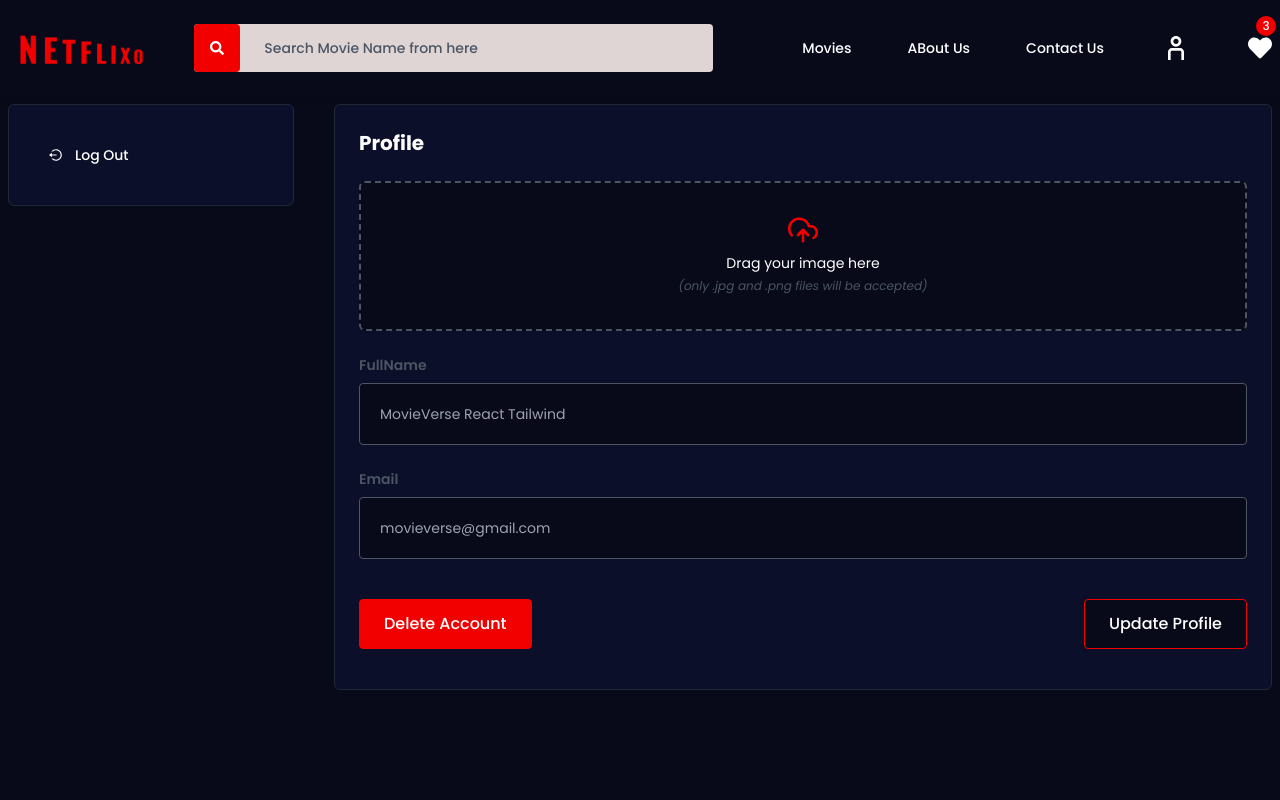
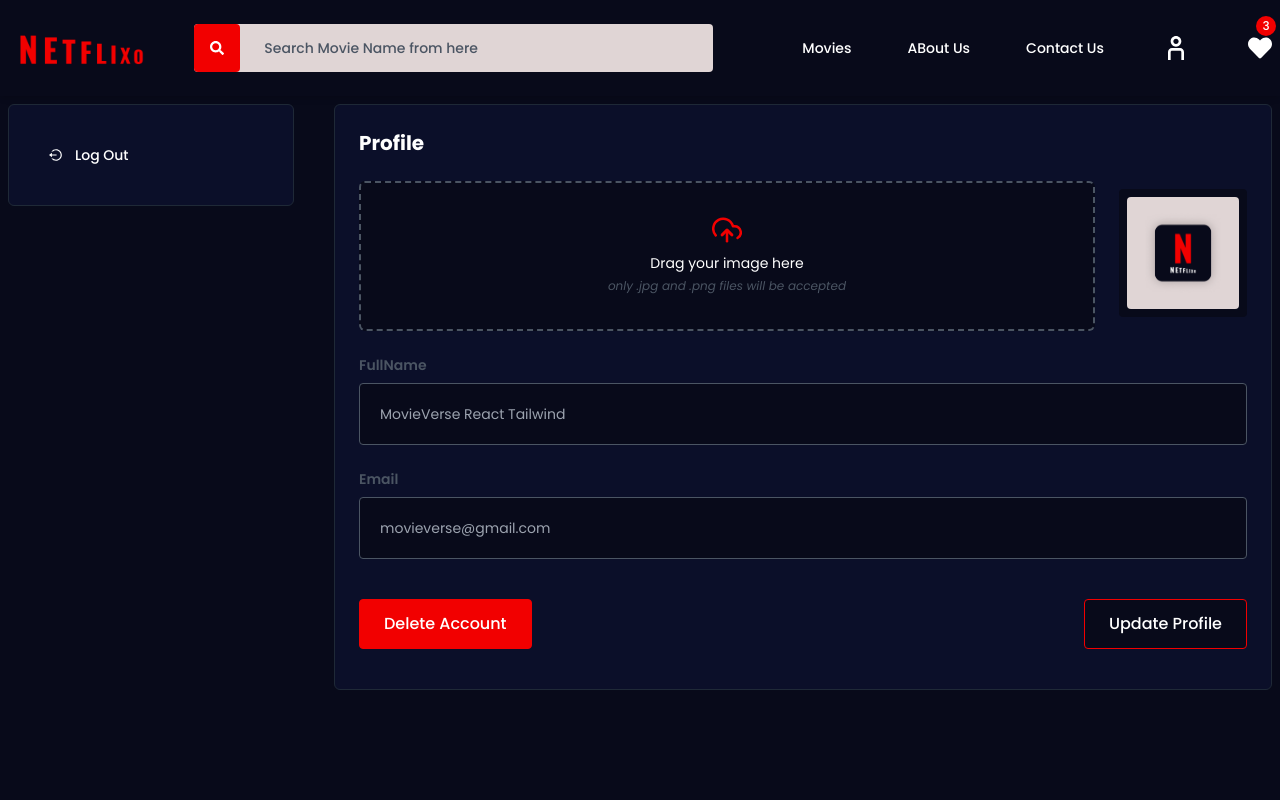
Before and after one commit to LTPhiHung/MovieVerse-FE, a React (Create React App) app: page /profile in a window 1280 px wide. Shown: the top 800 px of the page. Built offline with nearby package versions, Linux system fonts and the light colour scheme.

Commit message:
complete update profile when submit

```diff
--- /dev/null
+++ b/src/Components/Imagepreview.js
@@ -0,0 +1,13 @@
+
+
+export const Imagepreview = ({ image, name }) => {
+    return (
+        <div className="w-32 h-32 mt-2 p-2 bg-main border-border rounded">
+            <img
+                src={image ? image : "/images/user.png"}
+                alt={name}
+                className="w-full h-full object-cover rounded"
+            />
+        </div>
+    );
+};
--- /dev/null
+++ b/src/Components/Notifications/Loader.js
@@ -0,0 +1,11 @@
+import { PuffLoader } from "react-spinners";
+
+function Loader() {
+    return (
+        <div className="w-full py-4 px-2 flex-colo">
+            <PuffLoader color="#F20000" />
+        </div>
+    );
+};
+
+export default Loader;
--- a/src/Components/Uploder.js
+++ b/src/Components/Uploder.js
@@ -1,19 +1,35 @@
-import React from 'react'
+import React, { useCallback, useState } from 'react'
 import { useDropzone } from "react-dropzone"
 import { FiUploadCloud } from 'react-icons/fi';
-function Uploder() {
-    const {getRootProps, getInputProps} = useDropzone({
+import Loader from './Notifications/Loader';
+import { uploadImageService } from '../Redux/APIs/ImageUploadService';
+function Uploder({setImageUrl}) {
+    const [loading, setLoading] = useState(false);
+
+    // upload file
+    const onDrop = useCallback(async (acceptedFiles) => {
+        const file = new FormData();
+        file.append("file", acceptedFiles[0]);
+        const data = await uploadImageService(file, setLoading);
+        setImageUrl(data);
+    },
+    [setImageUrl]
+    );
+
+    const { getRootProps, getInputProps, isDragActive, isDragReject } = useDropzone({
         multiple: false,
-        maxSize: 100000,
-        onDrop: (acceptedFiles) => {
-            alert(acceptedFiles[0].name);
-        },
+        onDrop,
     });
     return (
-    <div className='w-full text-center'>
+        <div className='w-full text-center flex-colo gap-6'>
+            {loading ? (
+                <div className='px-6 w-full py-8 border-2 border-border border-dashed bg-dry rounded-md'>
+                    <Loader />
+                </div>
+            ) : (
                 <div
                     {...getRootProps()}
-            className='px-6 py-8 border-2 border-border border-dashed bg-main rounded-md cursor-pointer'
+                    className='px-6 py-8 w-full border-2 border-border border-dashed bg-main rounded-md cursor-pointer'
                 >
                     <input {...getInputProps()} />
                     <span className='mx-auto flex-colo text-subMain text-3xl'>
@@ -21,9 +37,16 @@ function Uploder() {
                     </span>
                     <p className='text-sm mt-2'>Drag your image here</p>
                     <em className='text-xs text-border'>
-                (only .jpg and .png files will be accepted)
+                        {
+                            isDragActive
+                            ? "Drop it like it's hot"
+                            : isDragReject
+                            ? "Unsupported file type..."
+                            : "only .jpg and .png files will be accepted"
+                        }
                     </em>
                 </div>
+            )}
         </div>
     )
 }
--- a/src/Components/Validation/UserValidation.js
+++ b/src/Components/Validation/UserValidation.js
@@ -35,4 +35,16 @@ const RegisterValidation = yup.object().shape({
         .matches(/^[a-zA-Z ]*$/, "Full name must contain only letters")
 });
 
-export { LoginValidation, RegisterValidation };
+const ProfileValidation = yup.object().shape({
+    fullName: yup
+        .string()
+        .required("Full name is required")
+        .max(20, "Full name must be less than 20 characters")
+        .matches(/^[a-zA-Z ]*$/, "Full name must contain only letters"),
+    email: yup
+        .string()
+        .email()
+        .required("Email is required")
+        .trim(),
+})
+export { LoginValidation, RegisterValidation, ProfileValidation };
--- /dev/null
+++ b/src/Redux/APIs/ImageUploadService.js
@@ -0,0 +1,17 @@
+import toast from "react-hot-toast";
+import Axios from "./Axios";
+
+const uploadImageService = async (file, setLoading) => {
+    try {
+        setLoading(true);
+        const { data } = await Axios.post("/upload", file);
+        setLoading(false);
+        toast.success("File Uploaded Successfully");
+        return data;
+    } catch (error) {
+        setLoading(false);
+        toast.error("Something went wrong");
+    }
+}
+
+export { uploadImageService };
--- a/src/Redux/APIs/userServices.js
+++ b/src/Redux/APIs/userServices.js
@@ -25,8 +25,12 @@ const loginService = async (user) => {
 }
 
 // update profile API call
-const updateProfileService = async (user) => {
-    const { data } = await Axios.put("/users", user);
+const updateProfileService = async (user, token) => {
+    const { data } = await Axios.put("/users", user, {
+        headers: {
+            Authorization: `Bearer ${token}`,
+        },
+    });
     if(data) {
         localStorage.setItem("userInfo", JSON.stringify(data));
     }
--- a/src/Redux/Actions/userActions.js
+++ b/src/Redux/Actions/userActions.js
@@ -1,7 +1,7 @@
 import * as userConstants from "../Constants/userConstants";
 import * as userApi from "../APIs/userServices";
 import toast from "react-hot-toast";
-import { ErrorsACtion } from "../Protection";
+import { ErrorsACtion, tokenProtection } from "../Protection";
 
 // login action
 const loginAction = (datas) => async (dispatch) => {
@@ -35,10 +35,13 @@ const logoutAction = () => (dispatch) => {
 };
 
 // update profile action
-const updateProfileAction = (user) => async (dispatch) => {
+const updateProfileAction = (user) => async (dispatch, getState) => {
     try {
         dispatch({ type: userConstants.USER_UPDATE_PROFILE_REQUEST });
-        const response = await userApi.updateProfileService(user);
+        const response = await userApi.updateProfileService(
+            user,
+            tokenProtection(getState)
+        );
         dispatch({
             type: userConstants.USER_UPDATE_PROFILE_SUCCESS,
             payload: response,
--- a/src/Redux/Protection.js
+++ b/src/Redux/Protection.js
@@ -11,3 +11,15 @@ export const ErrorsACtion = (error, dispatch, action) => {
     }
     return dispatch({ type: action, payload: message });
 }
+
+// api token protection
+export const tokenProtection = (getState) => {
+    const {
+        userLogin: {userInfo},
+    } = getState();
+    if(!userInfo?.token) {
+        return null;
+    } else {
+        return userInfo?.token;
+    }
+}
--- a/src/Screens/Dashboard/Profile.js
+++ b/src/Screens/Dashboard/Profile.js
@@ -1,35 +1,108 @@
-import React from 'react'
+import React, { useEffect, useState } from 'react'
 import SideBar from './SideBar'
 import Uploder from '../../Components/Uploder'
 import { Input } from '../../Components/UsedInputs'
+import { useNavigate } from 'react-router-dom';
+import { useDispatch, useSelector } from 'react-redux';
+import { set, useForm } from 'react-hook-form';
+import { yupResolver } from '@hookform/resolvers/yup';
+import { ProfileValidation } from '../../Components/Validation/UserValidation';
+import { InlineError } from '../../Components/Notifications/Error';
+import { Imagepreview } from '../../Components/Imagepreview';
+import { updateProfileAction } from '../../Redux/Actions/userActions';
+import toast from 'react-hot-toast';
 
 function Profile() {
+    const dispatch = useDispatch();
+    const navigate = useNavigate();
+    const { userInfo } = useSelector(
+        (state) => state.userLogin
+    );
+    const [imageUrl, setImageUrl] = useState(userInfo ? userInfo.image : "")
+        const  { isLoading, isError, isSuccess } = useSelector(
+            (state) => state.userUpdateProfile
+        );
+    // validate user
+    const {
+        register,
+        handleSubmit,
+        setValue,
+        formState: { errors },
+    } = useForm({
+        resolver: yupResolver(ProfileValidation),
+    })
+
+    // onSubmit
+    const onSubmit = (data) => {
+        dispatch(updateProfileAction({ ...data, image: imageUrl }));
+    };
+
+    // useEffect
+    useEffect(() => {
+        if (userInfo) {
+            setValue("fullName", userInfo?.fullName);
+            setValue("email", userInfo?.email);
+        }
+
+        if(isSuccess) {
+            dispatch({ type: "USER_UPDATE_PROFILE_RESET"});
+        }
+        if(isError) {
+            toast.error(isError);
+        }
+
+    }, [userInfo, setValue, isSuccess, isError, dispatch]);
+
     return (
         <SideBar>
-        <div className='flex flex-col gap-6'>
+            <form
+                onSubmit={handleSubmit(onSubmit)}
+                className='flex flex-col gap-6'>
                 <h2 className='text-xl font-bold'>Profile</h2>
-            <Uploder />
+                <div className='w-full grid lg:grid-cols-12 gap-6'>
+                    <div className='col-span-10'>
+                        <Uploder setImageUrl={setImageUrl} />
+                    </div>
+                    {/* image preview */}
+                    <div className='col-span-2'>
+                        <Imagepreview
+                            image={imageUrl}
+                            name={userInfo ? userInfo.name : "MovieVerse React Tailwind"}
+                        />
+                    </div>
+                </div>
                 <Input
                     label="FullName"
                     placeholder="MovieVerse React Tailwind"
                     type="text"
+                    name="fullName"
+                    register={register("fullName")}
                     bg={true}
                 />
+                {
+                    errors.fullName && <InlineError text={errors.fullName.message} />
+                }
                 <Input
                     label="Email"
                     placeholder="movieverse@gmail.com"
                     type="email"
+                    name="email"
+                    register={register("email")}
                     bg={true}
                 />
+                {
+                    errors.email && <InlineError text={errors.email.message} />
+                }
+
                 <div className='flex gap-2 flex-wrap flex-col-reverse sm:flex-row justify-between items-center my-4'>
                     <button className='bg-subMain transitions font-medium hover:bg-main border border-subMain text-white py-3 px-6  rounded w-full sm:w-auto'>
                         Delete Account
                     </button>
                     <button className='bg-main transitions font-medium hover:bg-subMain border border-subMain text-white py-3 px-6  rounded w-full sm:w-auto'>
-                    Update Profile
+                        {isLoading ? "Updating..." : "Update Profile"}
                     </button>
                 </div>
-        </div>
+            </form>
         </SideBar>
     )
 }
--- a/src/Screens/Register.js
+++ b/src/Screens/Register.js
@@ -64,7 +64,7 @@ function Register() {
                     />
                     <div className='w-full'>
                         <Input
-                            label="Full Name"
+                            label="FullName"
                             placeholder="MovieVerse React Tailwind"
                             type="text"
                             name="fullName"
```
Lines whose indentation alone changed are shown as unchanged.
